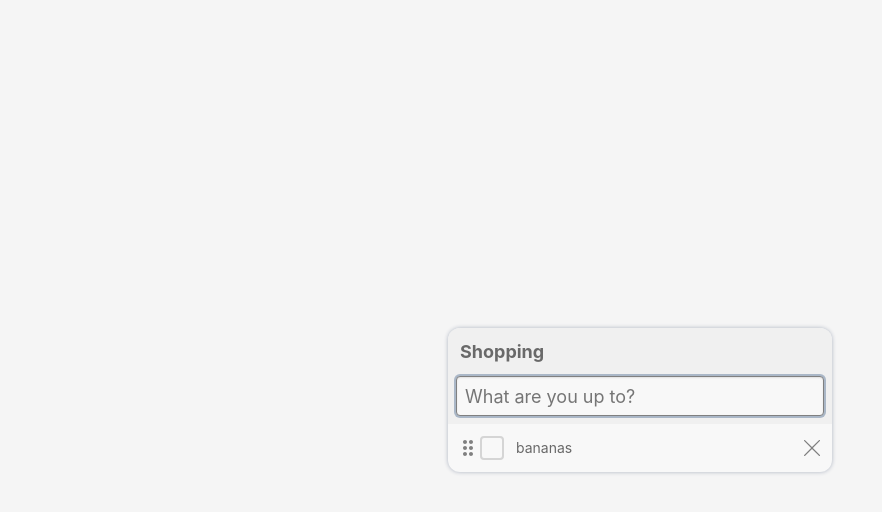
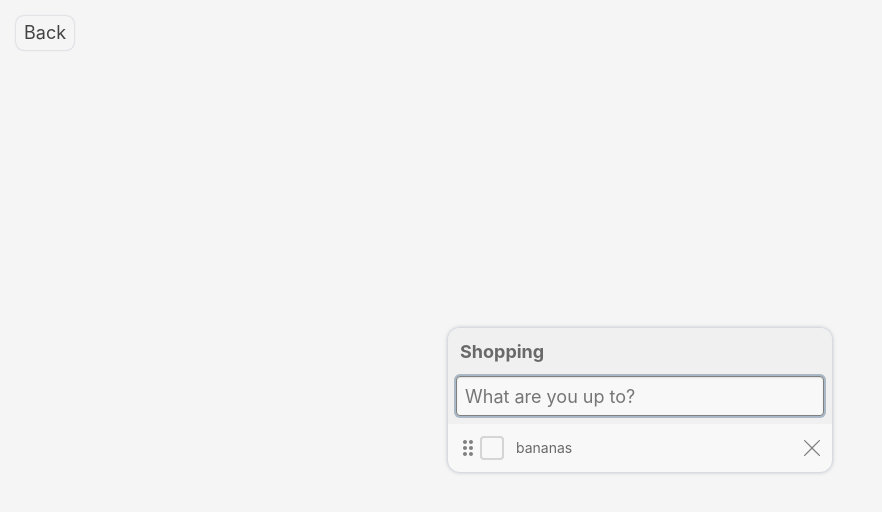
Before and after one commit to MSzostaq/TODO-List, a React (Create React App) app: page /list/1 in a window 1280 px wide. Shown: the top 512 px of the page, without its empty margins (0-882 px from the left). Built offline with nearby package versions, Linux system fonts and the light colour scheme.

Commit message:
added BackButton

```diff
--- a/src/views/List.jsx
+++ b/src/views/List.jsx
@@ -1,4 +1,5 @@
 import React from "react";
+import { NavLink } from "react-router-dom";
 import styled from "styled-components";
 import { connect } from "react-redux";
 import { getTodoListById } from "selectors";
@@ -11,6 +12,21 @@ const View = styled.div`
   justify-content: center;
   position: relative;
   height: 100%;
+`;
+
+const BackButton = styled(NavLink)`
+  border-radius: 8px;
+  box-shadow: 0px 0px 2px 0px ${({ theme }) => theme.colors.darkPurple};
+  color: ${({ theme }) => theme.colors.darkGrey};
+  cursor: pointer;
+  display: flex;
+  flex-direction: column;
+  font-size: ${({ theme }) => theme.fontSize.l};
+  margin: 0 8px 8px 0;
+  padding: 8px;
+  position: absolute;
+  top: 16px;
+  left: 16px;
 `;
 
 const ListWrapper = styled.div`
@@ -33,6 +49,7 @@ const ListWrapper = styled.div`
 const List = ({ todoList }) => {
   return (
     <View>
+      <BackButton to="/">Back</BackButton>
       <ListWrapper>
         <TodoList todoList={todoList} />
       </ListWrapper>
```
